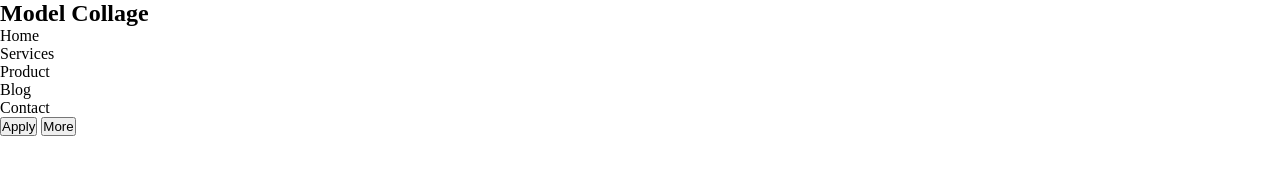
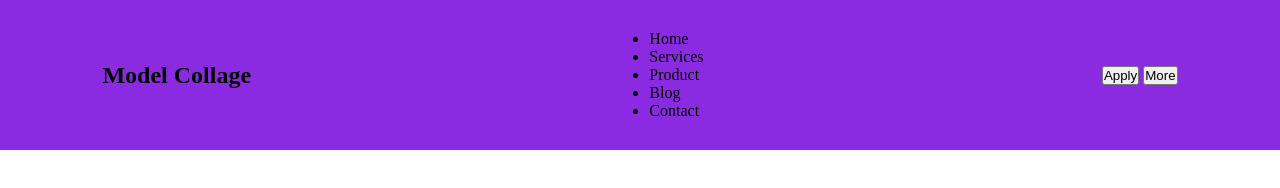
Before and after one commit to ridwanahmedxix/Prac-Any, a plain HTML site: page project-23/index.html in a window 1280 px wide. Drawn offline with Linux system fonts and the light colour scheme.

Commit message:
header css done

```diff
--- a/project-23/style.css
+++ b/project-23/style.css
@@ -3,3 +3,10 @@
   margin: 0;
   box-sizing: border-box;
 }
+header {
+  background-color: blueviolet;
+  padding: 30px 8%;
+  display: flex;
+  justify-content: space-between;
+  align-items: center;
+}
```
